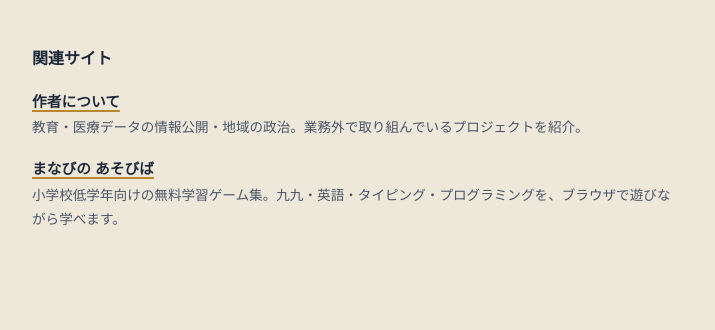
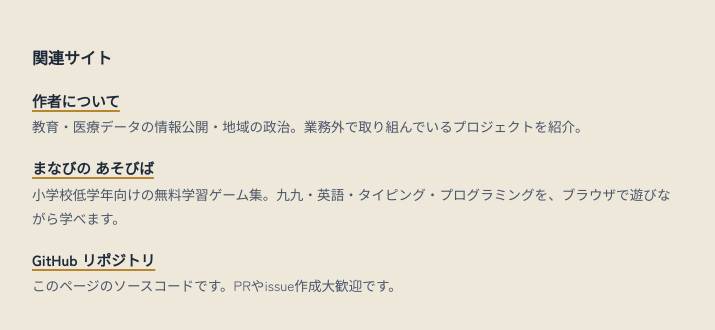
Before and after one commit to sunmoonStern/minamoru-network, a plain HTML site: page index.html in a window 1280 px wide. Shown: the part 2213-2543 px from the top of the page, without its empty margins (282-997 px from the left). Drawn offline with Linux system fonts and the light colour scheme; a web font is replaced by a local one.

Commit message:
githuへのリンク追加

```diff
--- a/index.html
+++ b/index.html
@@ -395,6 +395,10 @@
           <a href="https://sunmoonstern.github.io/fun-games/" target="_blank" rel="noopener">まなびの あそびば</a>
           <span class="desc">小学校低学年向けの無料学習ゲーム集。九九・英語・タイピング・プログラミングを、ブラウザで遊びながら学べます。</span>
         </li>
+        <li>
+          <a href="https://github.com/sunmoonStern/minamoru-network" target="_blank" rel="noopener">GitHub リポジトリ</a>
+          <span class="desc">このページのソースコードです。PRやissue作成大歓迎です。</span>
+        </li>
       </ul>
     </nav>
   </footer>
```
